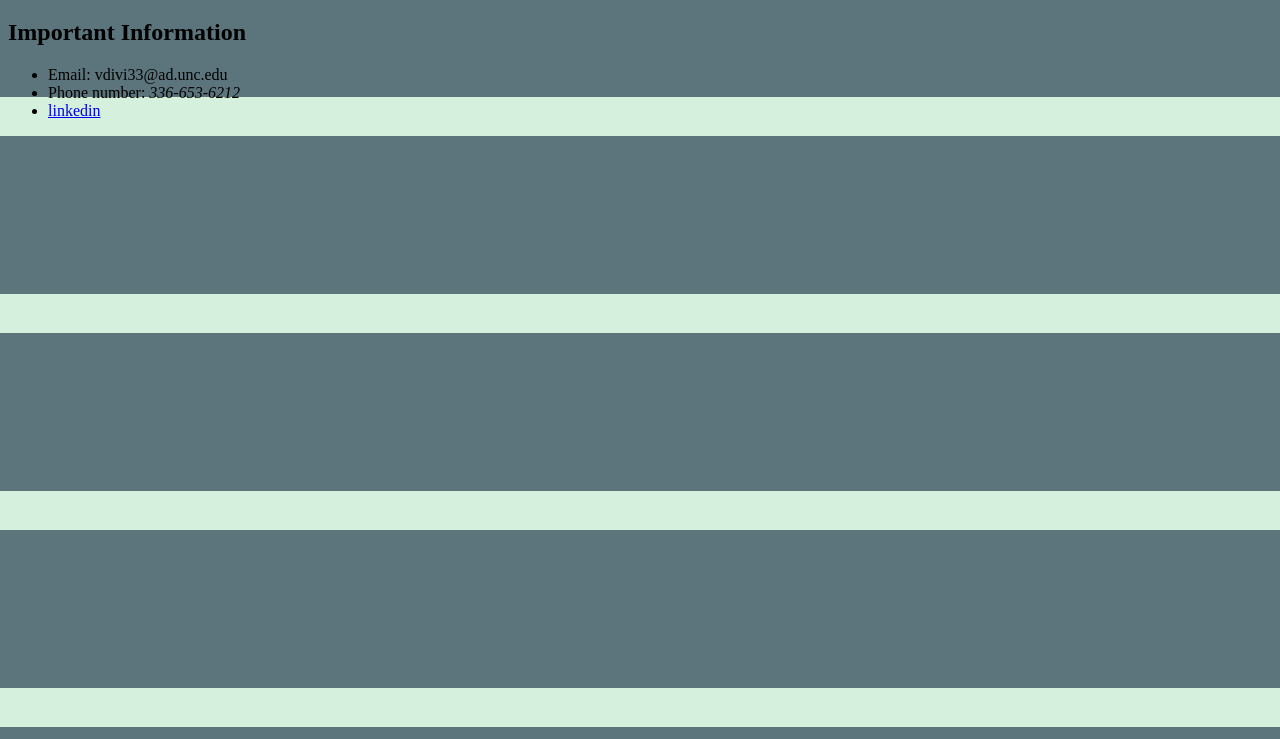
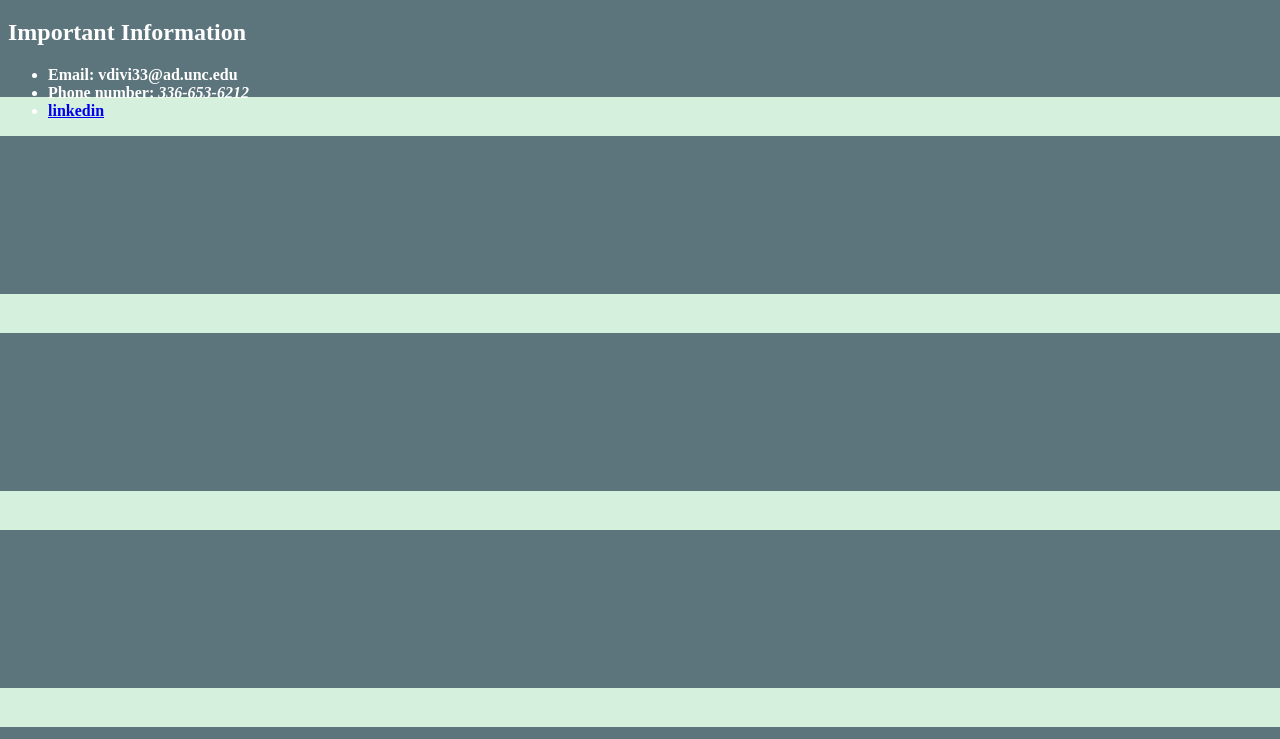
Before and after one commit to VarunDivi/VarunDiviPortfolio, a plain HTML site: page index.html in a window 1280 px wide. Shown: the part 61-800 px from the top of the page. Drawn offline with Linux system fonts and the light colour scheme.

Commit message:
Background color and font

```diff
--- a/index.html
+++ b/index.html
@@ -7,12 +7,15 @@
 		<title>Varun Divi's Portfolio</title>
 		<style>
 			body {
-				height: 100%;
-				background:linear-gradient(180deg, #5C747B 80%, #D5F0DC 0%);
+				background:linear-gradient(180deg, #5C747B 80%, #D5F0DC 80%);
 			}
 			h1 #Title{
 				text-align: center;
-				font-family: Verdana, Geneva, Tahoma, sans-serif;
+				font-family:'Trebuchet MS', 'Lucida Sans Unicode', 'Lucida Grande', 'Lucida Sans', Arial, sans-serif;
+			}
+			#Info{
+				color: white;
+				font-weight: bolder;
 			}
 		</style>
 	</head>
```
